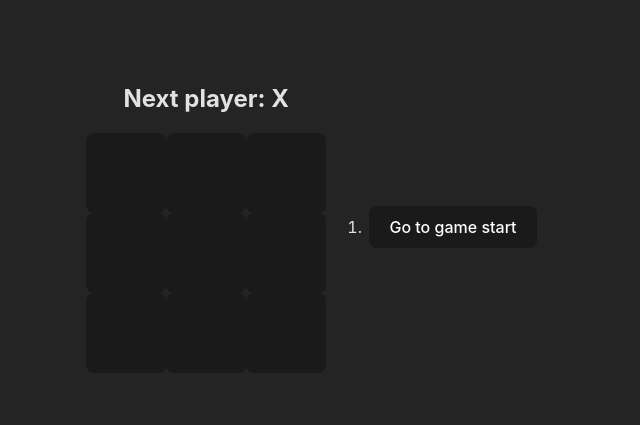
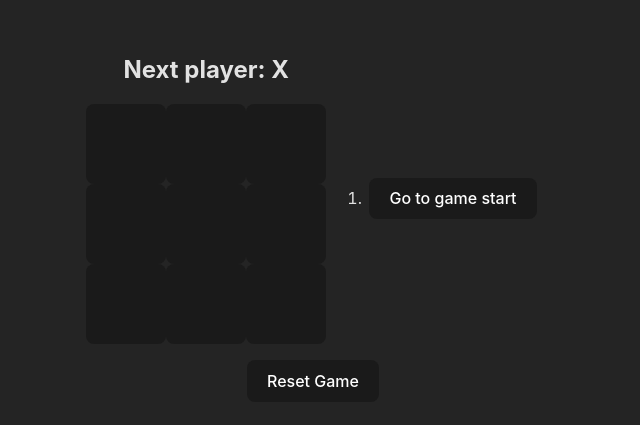
Before and after one commit to ivann1302/Tic-tac-toe, a React (Vite) app: page / in a window 1280 px wide. Shown: the part 173-598 px from the top of the page, without its empty margins (327-967 px from the left). Built offline with nearby package versions, Linux system fonts and the light colour scheme.

Commit message:
add reset button

```diff
--- a/src/App.jsx
+++ b/src/App.jsx
@@ -127,7 +127,13 @@ export default function Game() {
     )
   })
 
+  function resetGame() {
+    setHistory([Array(9).fill(null)]);
+    setCurrentMove(0);
+  }
+
   return (
+    <>
     <div className='game'>
       <div className='game-board'>
         <Board xIsNext={xIsNext} squares={currentSquares} onPlay={handlePlay} />
@@ -136,5 +142,7 @@ export default function Game() {
       <ol>{moves}</ol>
     </div>
     </div>
+    <button className="reset-button" onClick={resetGame}>Reset Game</button>
+    </>
   );
 }
--- a/src/index.css
+++ b/src/index.css
@@ -89,3 +89,12 @@ li {
 .winning-square:hover {
   background-color: #3dd472;
 }
+
+.reset-button {
+  margin-top: 1rem;
+}
+
+  .reset-button:hover {
+    background-color: red;
+    border-color: red;
+  }
```
